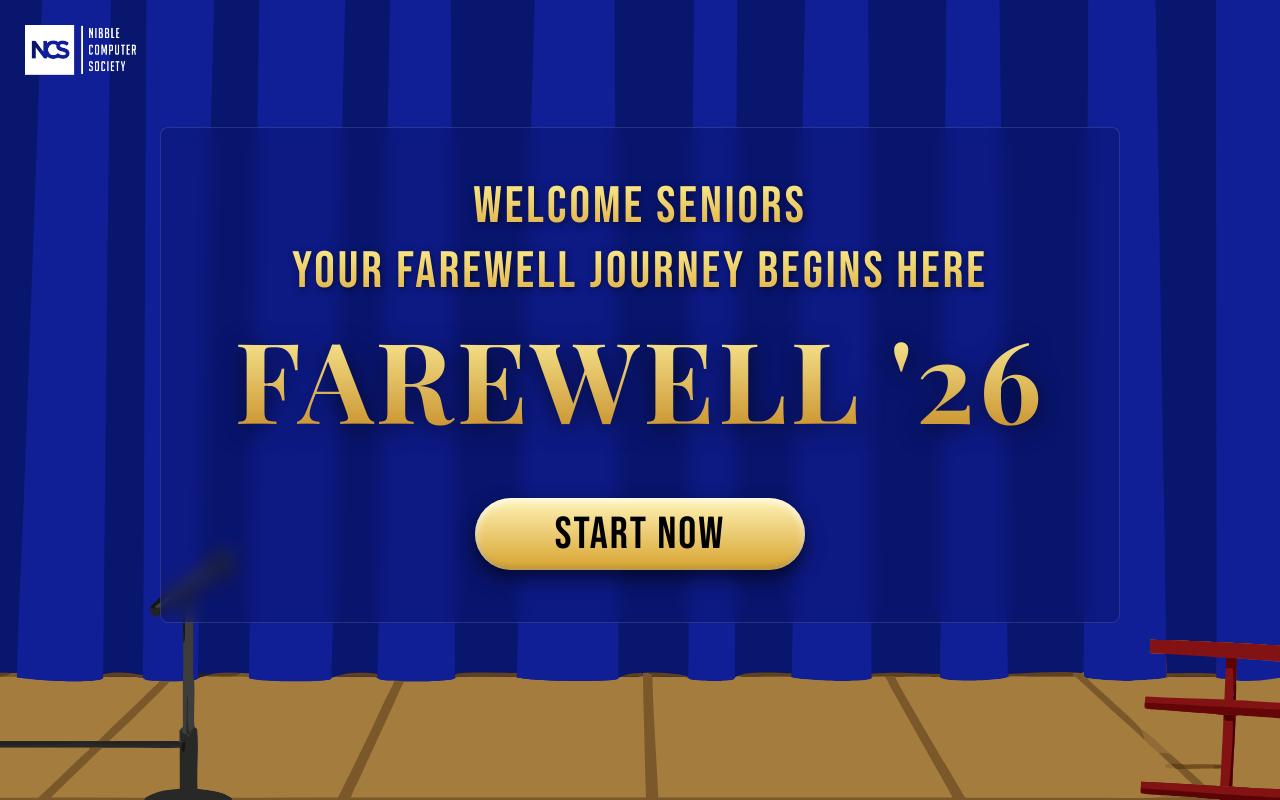
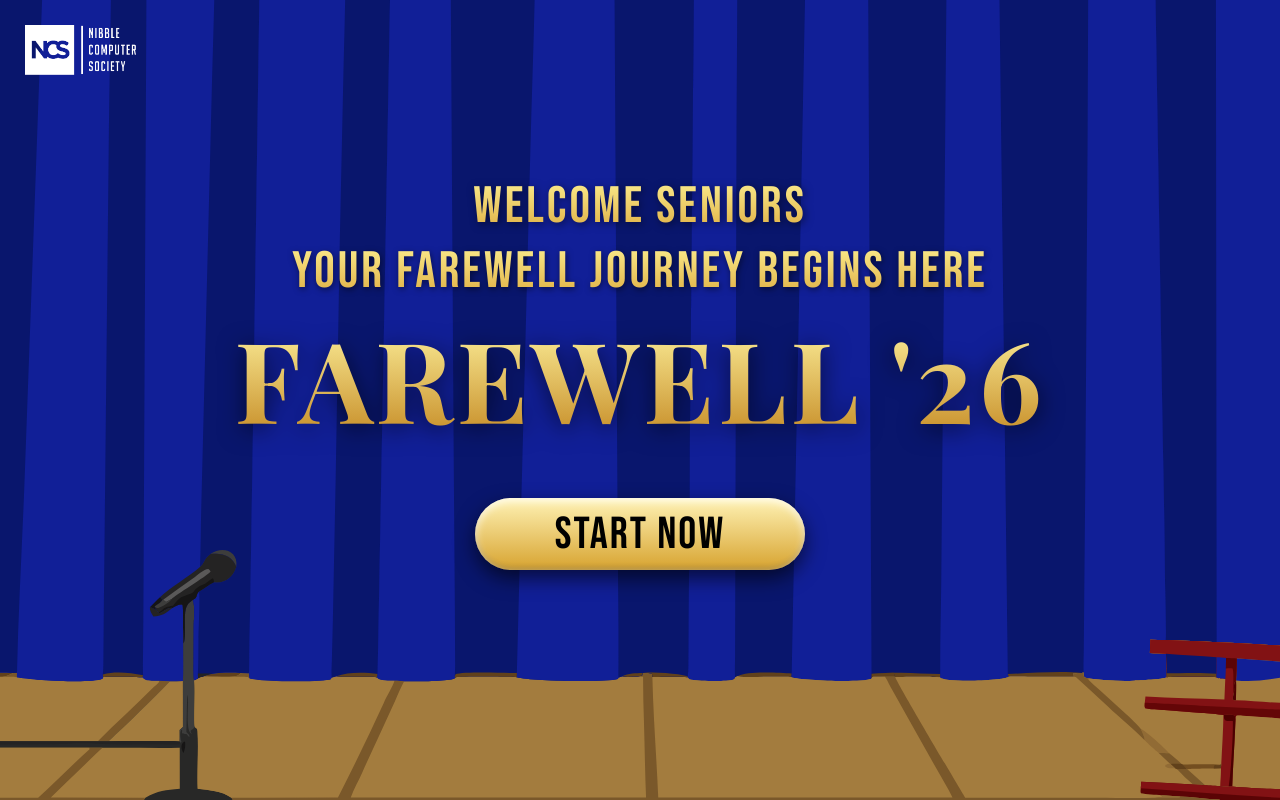
Before and after one commit to phoenix-xr/SocietyCode, a React (Vite) app in the folder frontend-2/: page / in a window 1280 px wide. Built offline with nearby package versions, Linux system fonts and the light colour scheme; a web font is replaced by a local one.

Commit message:
removed blur

```diff
--- a/frontend-2/src/App.css
+++ b/frontend-2/src/App.css
@@ -119,11 +119,7 @@
   align-items: center;
   gap: 0;
   padding: 48px 80px 52px;
-  background: rgba(9, 22, 109, 0.45);
-  backdrop-filter: blur(8px);
-  -webkit-backdrop-filter: blur(8px);
-  border: 1px solid rgba(255, 255, 255, 0.12);
-  border-radius: 8px;
+  background: transparent;
   width: 88%;
   max-width: 960px;
 }
```
